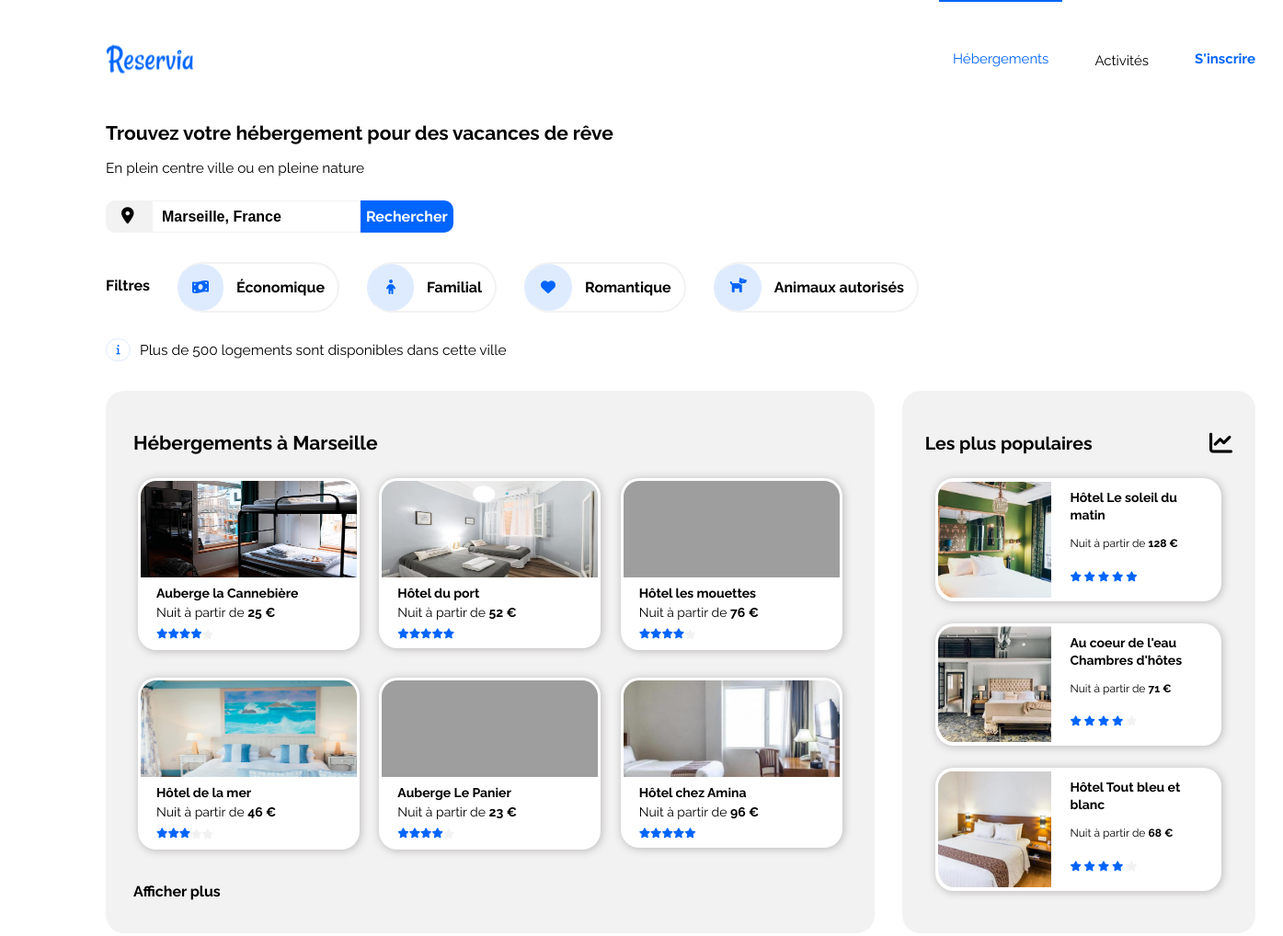
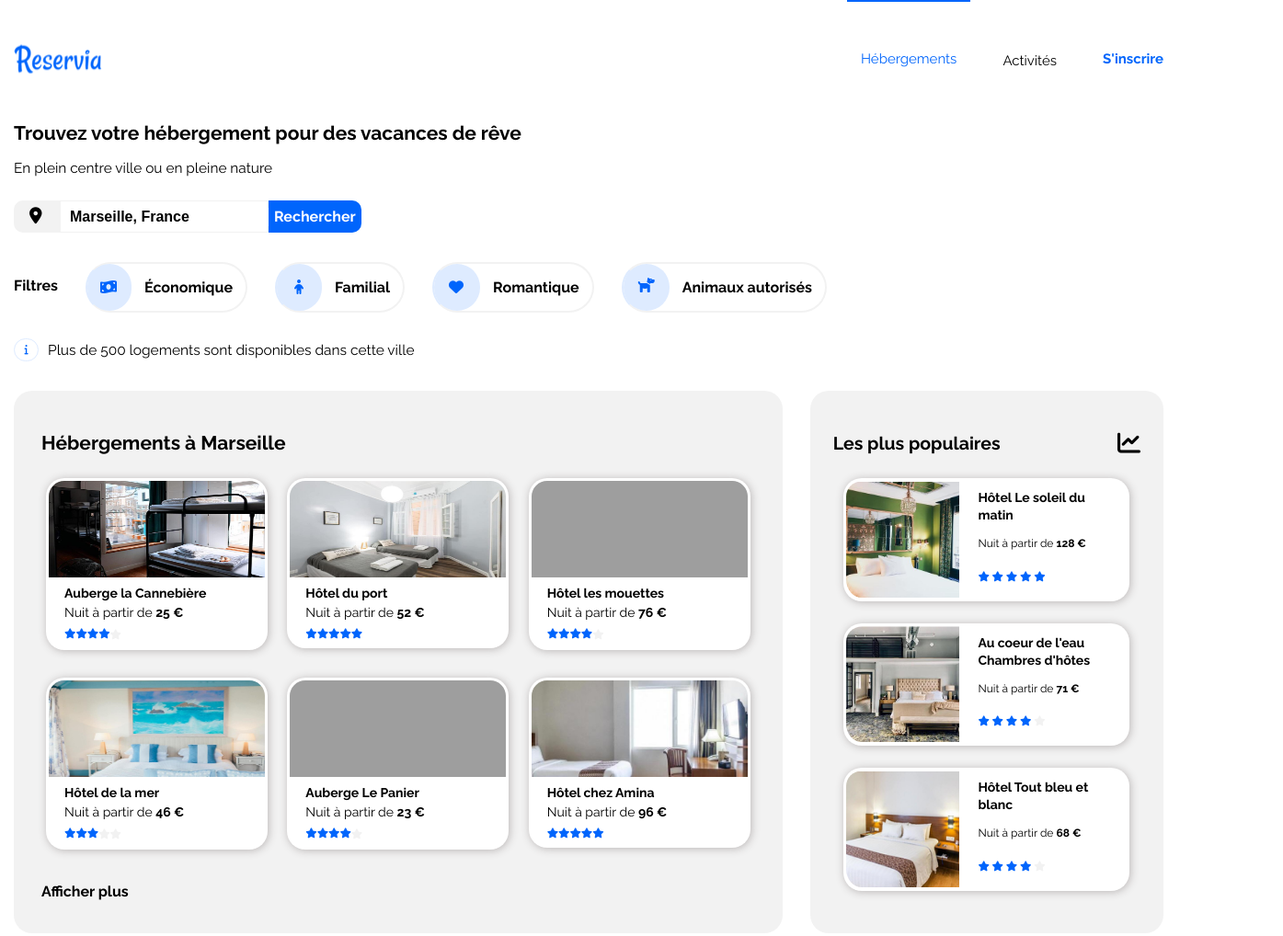
Before and after one commit to LRuvsq/LouisRochette_2_10102020, a plain HTML site: page index.html in a window 1280 px wide. Shown: the top 1018 px of the page at 92% size, 1395 px wide, since content can reach past the window. Drawn offline with Linux system fonts and the light colour scheme; grey boxes are pictures that could not be loaded.

Commit message:
dernier commit

```diff
--- a/reservia.css
+++ b/reservia.css
@@ -4,20 +4,7 @@ body {
   margin: auto;
 }
 
-@media screen and (min-width: 1211px)
-{
-  body {
-    padding-left: 30px;
-  }
-}
 
-@media screen and (min-width: 1082px)
-{
-  body {
-    padding-left: 100px;
-  }
-
-}
 
 /* HEADER----------------------------------------------*/
 
--- a/reservia_mobile.css
+++ b/reservia_mobile.css
@@ -1,7 +1,20 @@
 
 /* HEADER----------------------------------------------*/
 
+@media screen and (min-width: 1211px)
+{
+  body {
+    padding-left: 30px;
+  }
+}
 
+@media screen and (min-width: 1082px)
+{
+  body {
+    padding-left: 100px;
+  }
+
+}
 
 header{
   display: flex;
```
